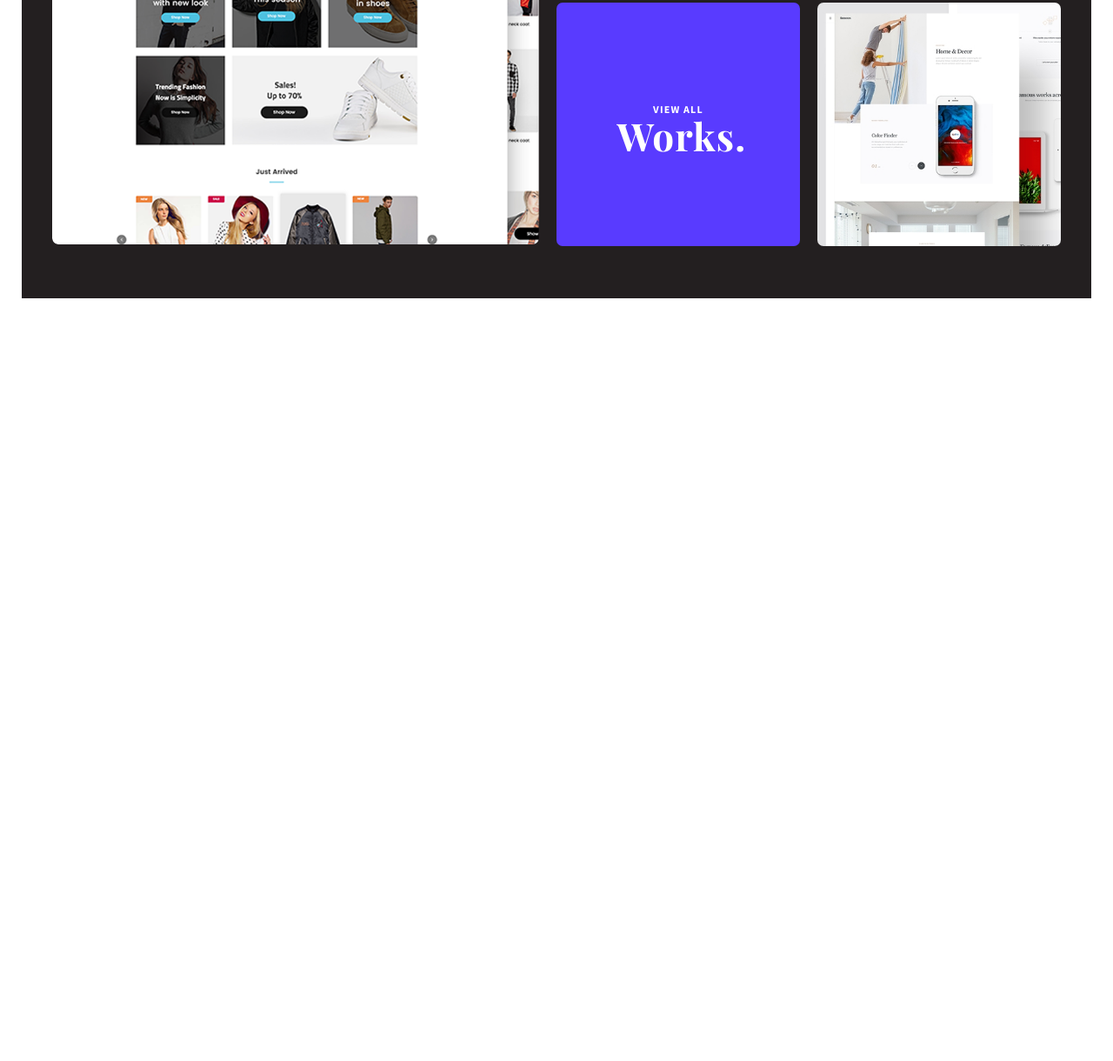
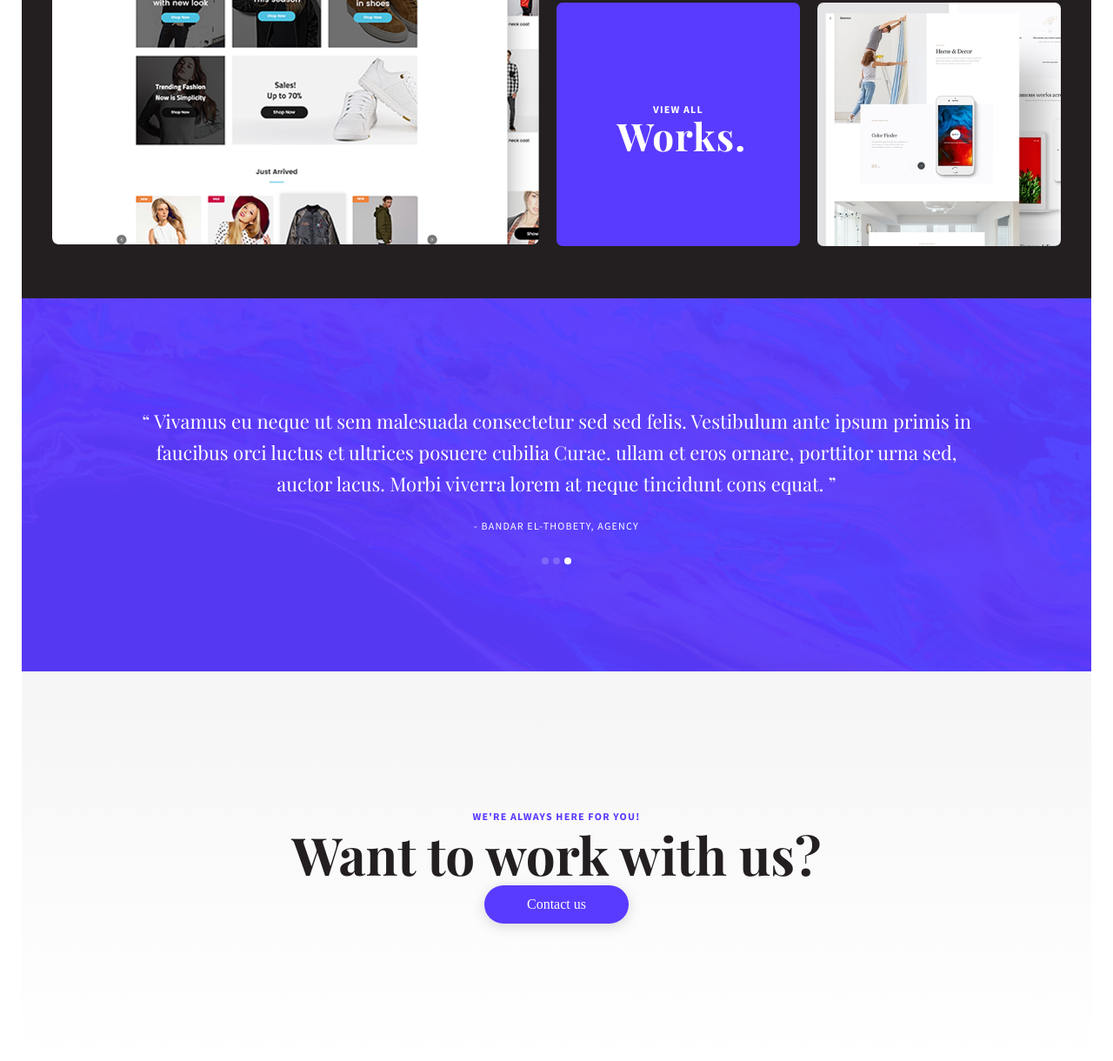
Before and after one commit to ostoliar/sixtyNineStudio, a plain HTML site: page index.html in a window 1280 px wide. Shown: the part 2416-3636 px from the top of the page at 87% size. Before the commit the page ends 2759 px from the top, so only its background shows below. Drawn offline with nearby package versions, Linux system fonts and the light colour scheme; a web font is replaced by a local one.

Commit message:
Section contact us

```diff
--- a/css/style.css
+++ b/css/style.css
@@ -321,8 +321,6 @@ height: 99px; */
     margin-right: 20px;
 }
 
-
-
 .portfolio_wrapper_img_small__bottom a {
     width: 280px;
     height: 280px;
@@ -357,3 +355,102 @@ height: 99px; */
     height: 280px;
     border-radius: 7px;
 }
+
+.testimonial {
+    display: flex;
+    justify-content: center;
+    align-items: center;
+    flex-direction: column;
+    text-align: center;
+    width: 100%;
+    max-width: 1230px;
+    height: 429px;
+    margin: auto;
+    background: url('../image/Layer_8.png');
+    background-color: #593bff;
+    /* opacity: 0.05; */
+}
+
+.dots_icon {
+    display: flex;
+    justify-content: space-between;
+    width: 34px;
+}
+
+.testimonial_paragraph {
+    width: 968px;
+    height: 103px;
+    color: #ffffff;
+    font-family: "Playfair Display";
+    font-size: 22px;
+    font-weight: 400;
+    line-height: 36px;
+}
+
+.testimonial_name_agency {
+    color: #ffffff;
+    font-family: "Source Sans Pro";
+    font-size: 12px;
+    font-weight: 400;
+    line-height: 72px;
+    text-transform: uppercase;
+    letter-spacing: 1.2px;
+}
+
+.dots_icon_one {
+    width: 8px;
+    height: 8px;
+    border-radius: 4px;
+    background-color: #ffffff;
+    opacity: 0.2;
+}
+
+.dots_icon_two {
+    width: 8px;
+    height: 8px;
+    border-radius: 4px;
+    background-color: #ffffff;
+}
+
+.contact_us {
+    display: flex;
+    justify-content: center;
+    align-items: center;
+    flex-direction: column;
+    width: 100%;
+    max-width: 1230px;
+    height: 448px;
+    margin: auto;
+    background-color: #ffffff;
+    background-image: linear-gradient(rgba(128, 128, 128, 0.075), #ffffff);
+}
+
+.contact_us_paragrapgh {
+    color: #593bff;
+    font-family: "Source Sans Pro";
+    font-size: 12px;
+    font-weight: 700;
+    text-transform: uppercase;
+    letter-spacing: 1.2px;
+}
+
+.contact_us_head {
+    color: #231f20;
+    font-family: "Playfair Display";
+    font-size: 60px;
+    font-weight: 700;
+    line-height: 72px;
+}
+
+.contact_us_btn {
+    text-decoration: none;
+    display: flex;
+    justify-content: center;
+    align-items: center;
+    color: #ffffff;
+    width: 166px;
+    height: 44px;
+    box-shadow: 0 3px 15px rgba(0, 0, 0, 0.15);
+    border-radius: 22px;
+    background-color: #593bff;
+}
--- a/index.html
+++ b/index.html
@@ -125,7 +125,22 @@
 
             </div>
         </div>
+        <div class="testimonial">
+            <p class="testimonial_paragraph">“ Vivamus eu neque ut sem malesuada consectetur sed sed felis. Vestibulum ante ipsum primis in faucibus orci luctus et ultrices posuere cubilia Curae. ullam et eros ornare, porttitor urna sed, auctor lacus. Morbi viverra lorem at neque tincidunt cons equat. ”</p>
+            <p class="testimonial_name_agency">- Bandar El-Thobety, Agency</p>
+            <div class="dots_icon">
+                <div class="dots_icon_one"></div>
+                <div class="dots_icon_one"></div>
+                <div class="dots_icon_two"></div>
 
+            </div>
+        </div>
+
+    </section>
+    <section class="contact_us">
+        <p class="contact_us_paragrapgh">we're always here for you!</p>
+        <h2 class="contact_us_head">Want to work with us?</h2>
+        <a class="contact_us_btn" href="#">Contact us</a>
     </section>
 
 </body>
```
Also changed, not shown: image/Layer_8.png (added).
